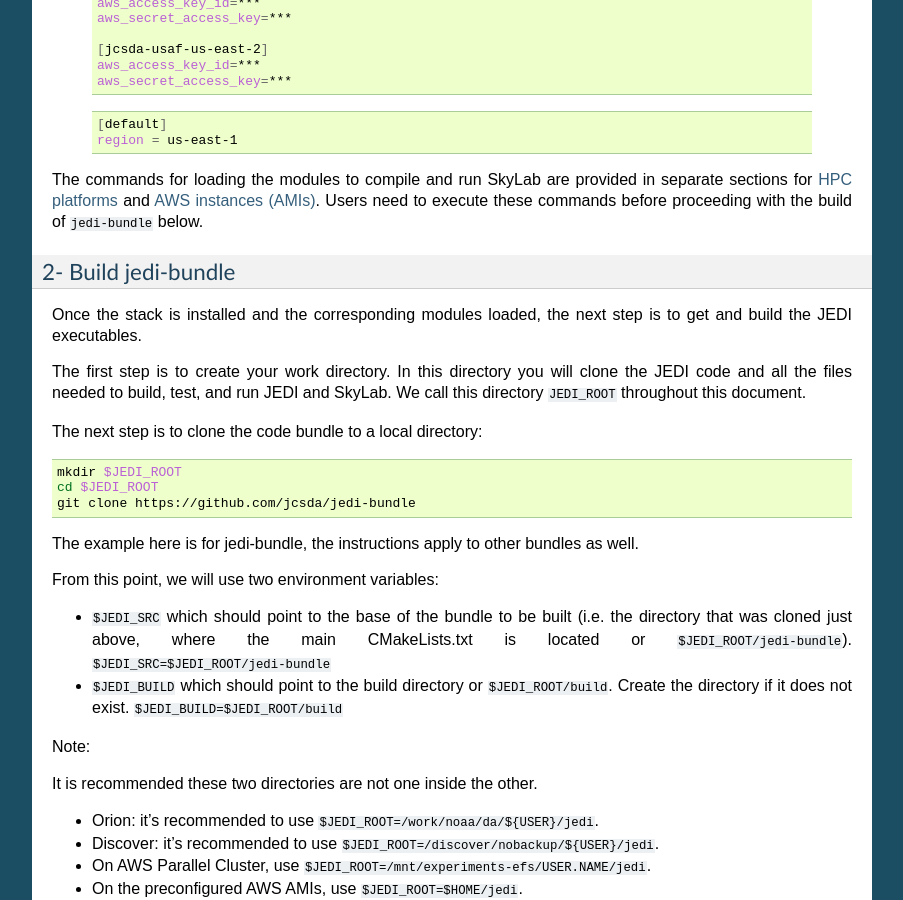
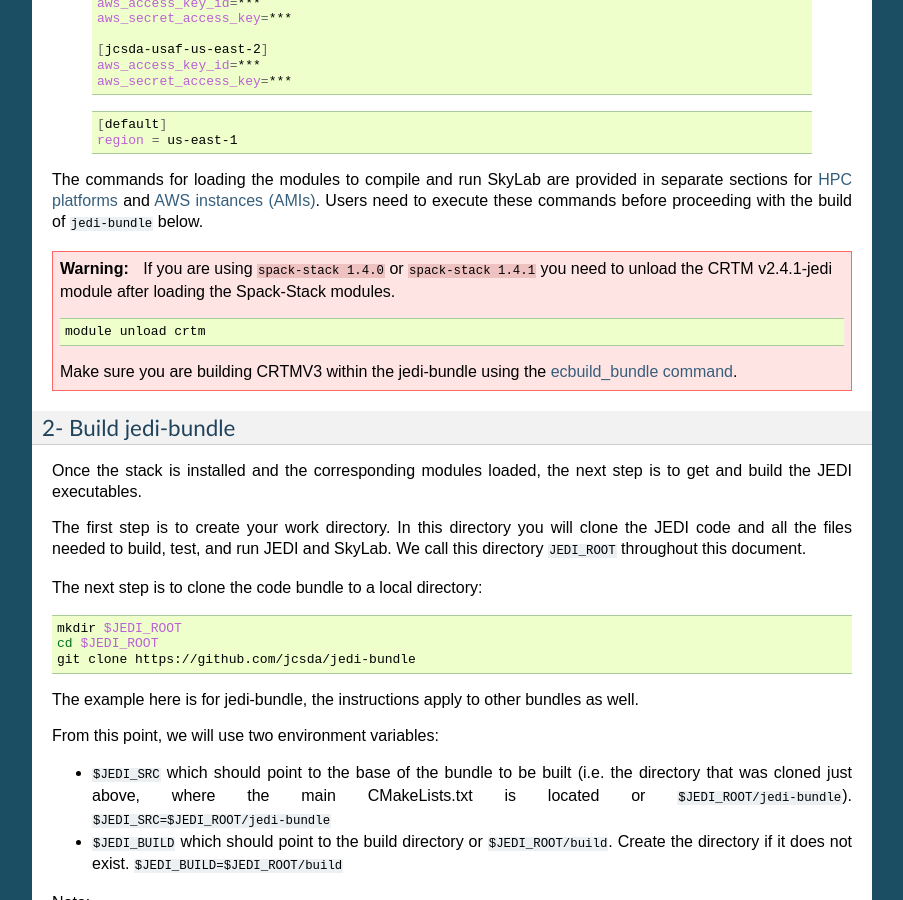
Before and after one commit to JCSDA/jedi-docs, a Sphinx documentation site: the page built from docs/using/building_and_running/running_skylab.rst, in a window 1280 px wide and 900 px high, scrolled down 1347 px. Shown: the whole window, without its empty margins (198-1101 px from the left). Built offline with Sphinx 7.4.7, drawn with Linux system fonts in a browser that asks for light colours.

Commit message:
unload crtm (#645)
* unload crtm

Co-authored-by: Dom Heinzeller <dom.heinzeller@icloud.com>

```diff
--- a/docs/using/building_and_running/running_skylab.rst
+++ b/docs/using/building_and_running/running_skylab.rst
@@ -81,8 +81,20 @@
          [default]
          region = us-east-1
 
+The commands for loading the modules to compile and run SkyLab are provided in separate sections for :doc:`HPC platforms <../jedi_environment/modules>` and :doc:`AWS instances (AMIs) <../jedi_environment/cloud/singlenode>`. Users need to execute these commands before proceeding with the build of ``jedi-bundle`` below.
 
-The commands for loading the modules to compile and run SkyLab are provided in separate sections for :doc:`HPC platforms <../jedi_environment/modules>` and :doc:`AWS instances (AMIs) <../jedi_environment/cloud/singlenode>`. Users need to execute these commands before proceeding with the build of ``jedi-bundle`` below.
+.. warning::
+
+  If you are using ``spack-stack 1.4.0`` or ``spack-stack 1.4.1`` you need to unload the CRTM v2.4.1-jedi module after loading the Spack-Stack modules.
+
+  .. code-block:: bash
+
+        module unload crtm
+
+
+  Make sure you are building CRTMV3 within the jedi-bundle using the `ecbuild_bundle command <https://github.com/JCSDA-internal/jedi-bundle/blob/5.0.0/CMakeLists.txt#L38>`_.
+
+
 
 2- Build jedi-bundle
 ^^^^^^^^^^^^^^^^^^^^
```
